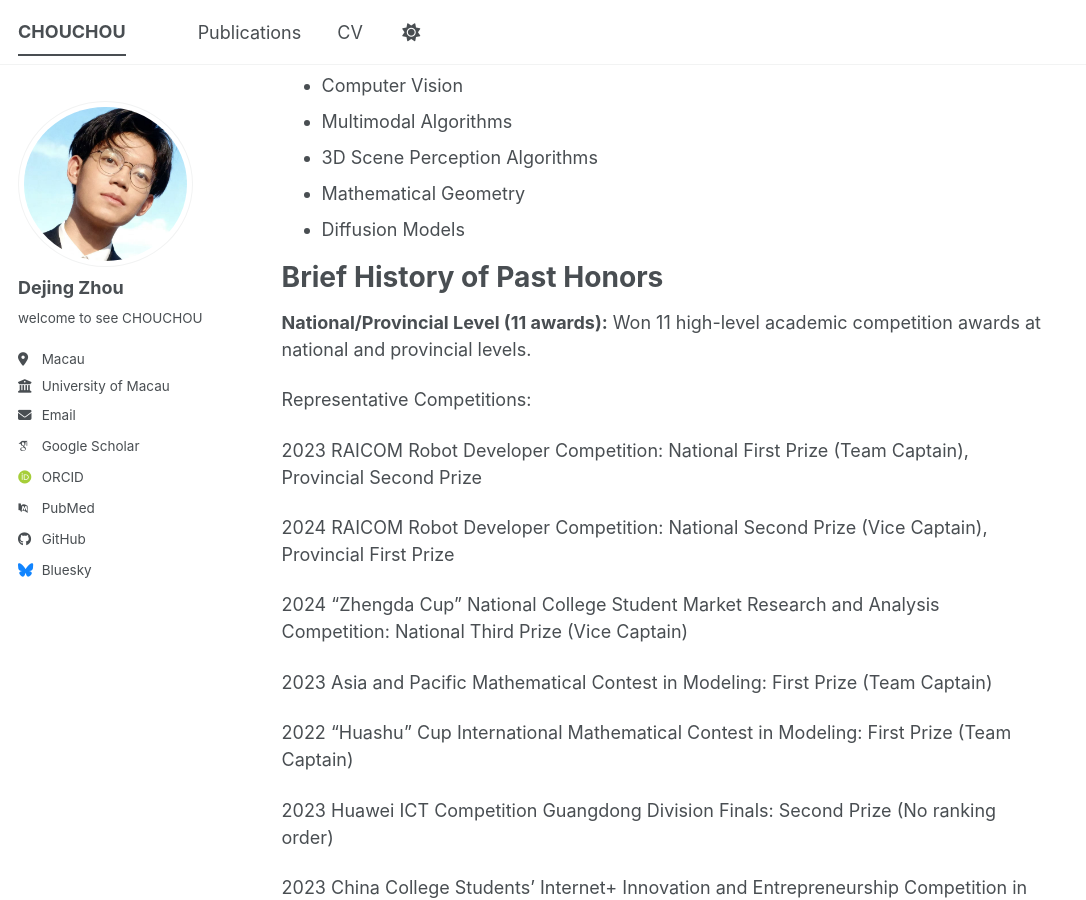
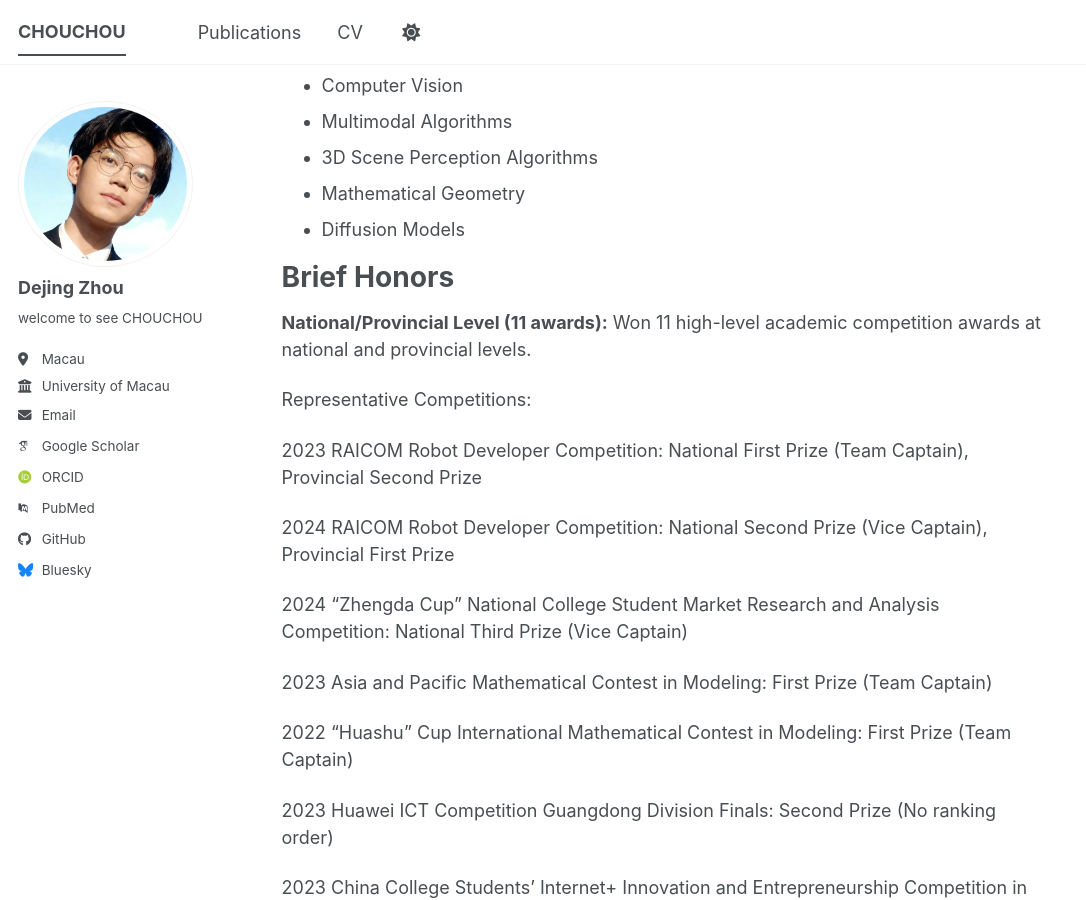
Before and after one commit to chouchouiio/Chouchouiio.github.io, a Jekyll site: the page built from _pages/about.md, in a window 1280 px wide and 900 px high, scrolled down 307 px. Shown: the whole window, without its empty margins (0-1086 px from the left). Built offline with Jekyll 4.4.1, drawn with Linux system fonts in a browser that asks for light colours; some web fonts are replaced; a script bundle is joined from its source files by our own code; library files that are not in the unit come from our copies.

Commit message:
Update about.md

```diff
--- a/_pages/about.md
+++ b/_pages/about.md
@@ -19,7 +19,7 @@ Education Background:
 - Mathematical Geometry
 - Diffusion Models
 
-Brief History of Past Honors
+Brief Honors
 ======
 **National/Provincial Level (11 awards):** Won 11 high-level academic competition awards at national and provincial levels.
 
```
